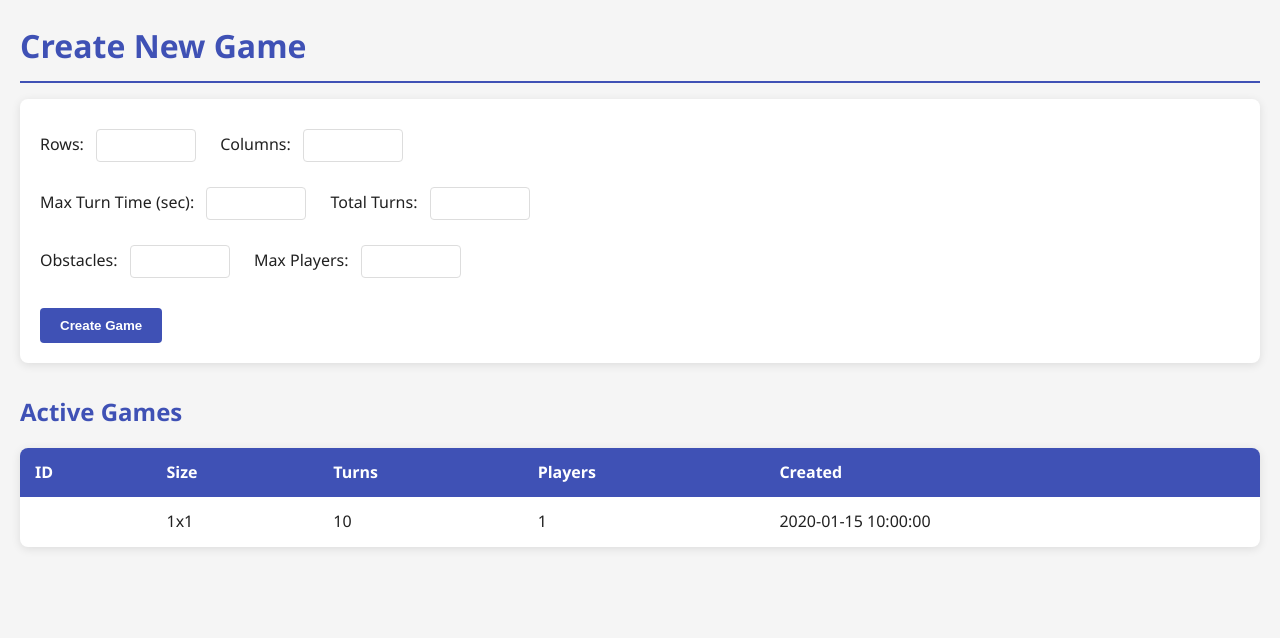
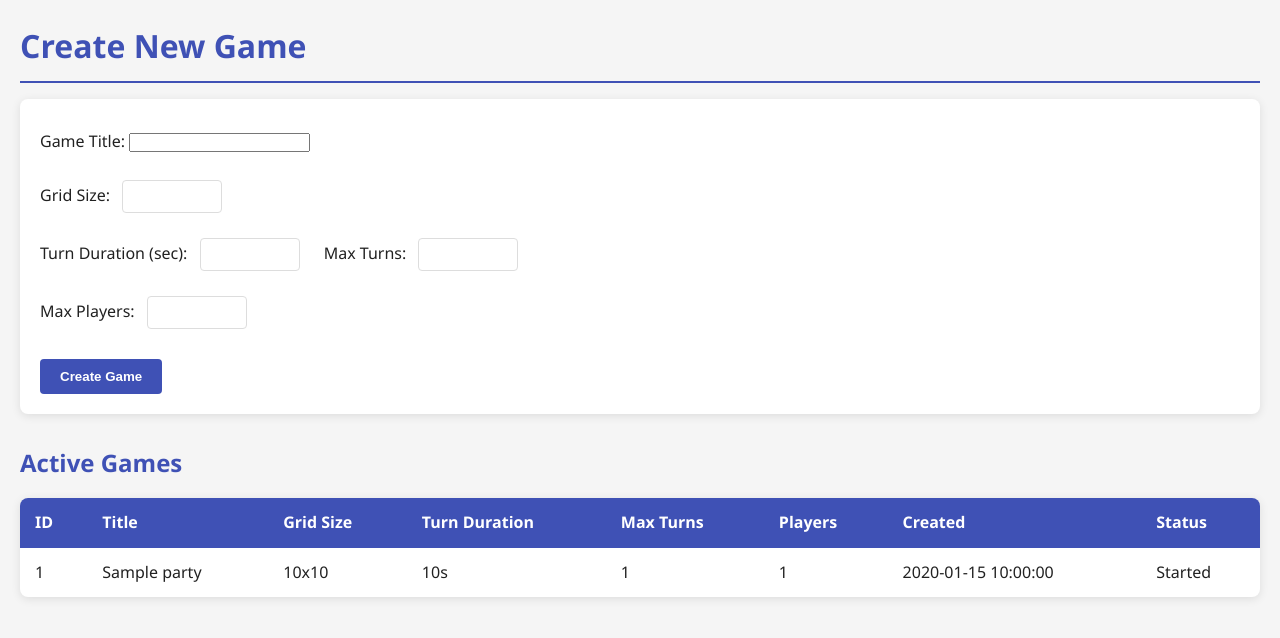
Before and after one commit to Dr4c0niX/wolf-admin-engine, a Flask app: page /admin in a window 1280 px wide. Shown: the top 638 px of the page. Run offline with Flask 3, Linux system fonts and the light colour scheme; tables that the repository leaves empty hold one stand-in row (values such as "Sample post").

Commit message:
fix name problem

```diff
--- a/app.py
+++ b/app.py
@@ -11,13 +11,14 @@ class Party(db.Model):
     __tablename__ = 'parties'
 
     id_party = db.Column(db.Integer, primary_key=True, name='id_party')
-    nb_rows = db.Column(db.Integer, name='nb_rows', nullable=False)
-    nb_cols = db.Column(db.Integer, name='nb_cols', nullable=False)
-    max_turn_time = db.Column(db.Integer, name='max_turn_time', nullable=False)
-    total_turns = db.Column(db.Integer, name='total_turns', nullable=False)
-    nb_obstacles = db.Column(db.Integer, name='nb_obstacles', nullable=False)
-    max_players = db.Column(db.Integer, name='max_players', nullable=False)
+    title_party = db.Column(db.String(100), name='title_party', nullable=False)
+    grid_size = db.Column(db.Integer, name='grid_size', nullable=False, default=10)
+    max_players = db.Column(db.Integer, name='max_players', nullable=False, default=8)
+    max_turns = db.Column(db.Integer, name='max_turns', nullable=False, default=30)
+    turn_duration = db.Column(db.Integer, name='turn_duration', nullable=False, default=60)
     created_at = db.Column(db.DateTime, name='created_at', server_default=db.func.now())
+    is_started = db.Column(db.Boolean, name='is_started', default=False)
+    is_finished = db.Column(db.Boolean, name='is_finished', default=False)
 
 @app.route('/admin')
 def admin_dashboard():
@@ -27,11 +28,10 @@ def admin_dashboard():
 @app.route('/create_party', methods=['POST'])
 def create_party():
     new_party = Party(
-        nb_rows=int(request.form['nb_rows']),
-        nb_cols=int(request.form['nb_cols']),
-        max_turn_time=int(request.form['max_turn_time']),
-        total_turns=int(request.form['total_turns']),
-        nb_obstacles=int(request.form['nb_obstacles']),
+        title_party=request.form['title_party'],
+        grid_size=int(request.form['grid_size']),
+        turn_duration=int(request.form['turn_duration']),
+        max_turns=int(request.form['max_turns']),
         max_players=int(request.form['max_players'])
     )
 
--- a/templates/admin.html
+++ b/templates/admin.html
@@ -9,11 +9,10 @@
 <body>
     <h1>Create New Game</h1>
     <form method="POST" action="/create_party">
-        <label>Rows: <input type="number" name="nb_rows" min="5" required></label>
-        <label>Columns: <input type="number" name="nb_cols" min="5" required></label><br>
-        <label>Max Turn Time (sec): <input type="number" name="max_turn_time" min="30" required></label>
-        <label>Total Turns: <input type="number" name="total_turns" min="1" required></label><br>
-        <label>Obstacles: <input type="number" name="nb_obstacles" min="0" required></label>
+        <label>Game Title: <input type="text" name="title_party" required></label><br>
+        <label>Grid Size: <input type="number" name="grid_size" min="5" required></label><br>
+        <label>Turn Duration (sec): <input type="number" name="turn_duration" min="30" required></label>
+        <label>Max Turns: <input type="number" name="max_turns" min="1" required></label><br>
         <label>Max Players: <input type="number" name="max_players" min="2" required></label><br>
         <button type="submit">Create Game</button>
     </form>
@@ -22,18 +21,24 @@
     <table>
         <tr>
             <th>ID</th>
-            <th>Size</th>
-            <th>Turns</th>
+            <th>Title</th>
+            <th>Grid Size</th>
+            <th>Turn Duration</th>
+            <th>Max Turns</th>
             <th>Players</th>
             <th>Created</th>
+            <th>Status</th>
         </tr>
         {% for party in parties %}
         <tr>
-            <td>{{ party.id }}</td>
-            <td>{{ party.nb_rows }}x{{ party.nb_cols }}</td>
-            <td>{{ party.total_turns }}</td>
+            <td>{{ party.id_party }}</td>
+            <td>{{ party.title_party }}</td>
+            <td>{{ party.grid_size }}x{{ party.grid_size }}</td>
+            <td>{{ party.turn_duration }}s</td>
+            <td>{{ party.max_turns }}</td>
             <td>{{ party.max_players }}</td>
             <td>{{ party.created_at }}</td>
+            <td>{% if party.is_started %}Started{% elif party.is_finished %}Finished{% else %}Waiting{% endif %}</td>
         </tr>
         {% endfor %}
     </table>
```
